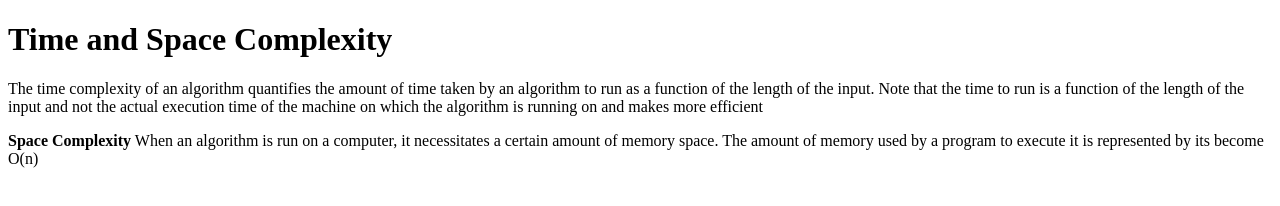
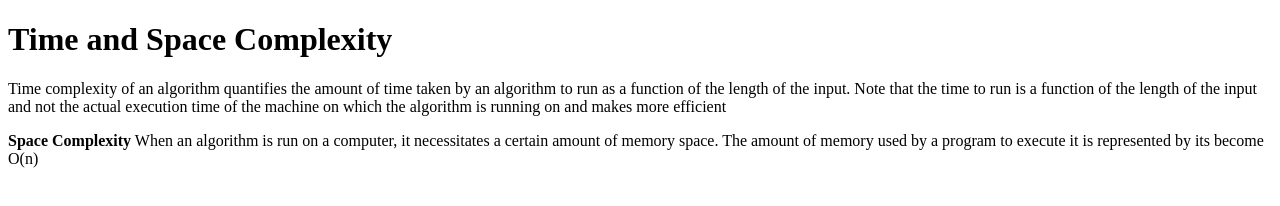
Before and after one commit to acciojob/time-and-space-complexity-soumyabratam6, a website: page main.html in a window 1280 px wide. Drawn offline with Linux system fonts and the light colour scheme.

Commit message:
created a submission

```diff
--- a/main.html
+++ b/main.html
@@ -9,7 +9,7 @@
 <body>
 	<!-- the entire body must be written by student -->
 	<h1>Time and Space Complexity</h1>
-	<p>The time complexity of an algorithm quantifies the amount of time taken by an algorithm to run as a function of the length of the input. Note that the time to run is a function of the length of the input and not the actual execution time of the machine on which the algorithm is running on and makes more efficient</p>
+	<p> Time complexity of an algorithm quantifies the amount of time taken by an algorithm to run as a function of the length of the input. Note that the time to run is a function of the length of the input and not the actual execution time of the machine on which the algorithm is running on and makes more efficient</p>
 	<p><b>Space Complexity</b> When an algorithm is run on a computer, it necessitates a certain amount of memory space. The amount of memory used by a program to execute it is represented by its become O(n)</p>
     <script type="text/javascript" src="./script.js">
 </script>
```
